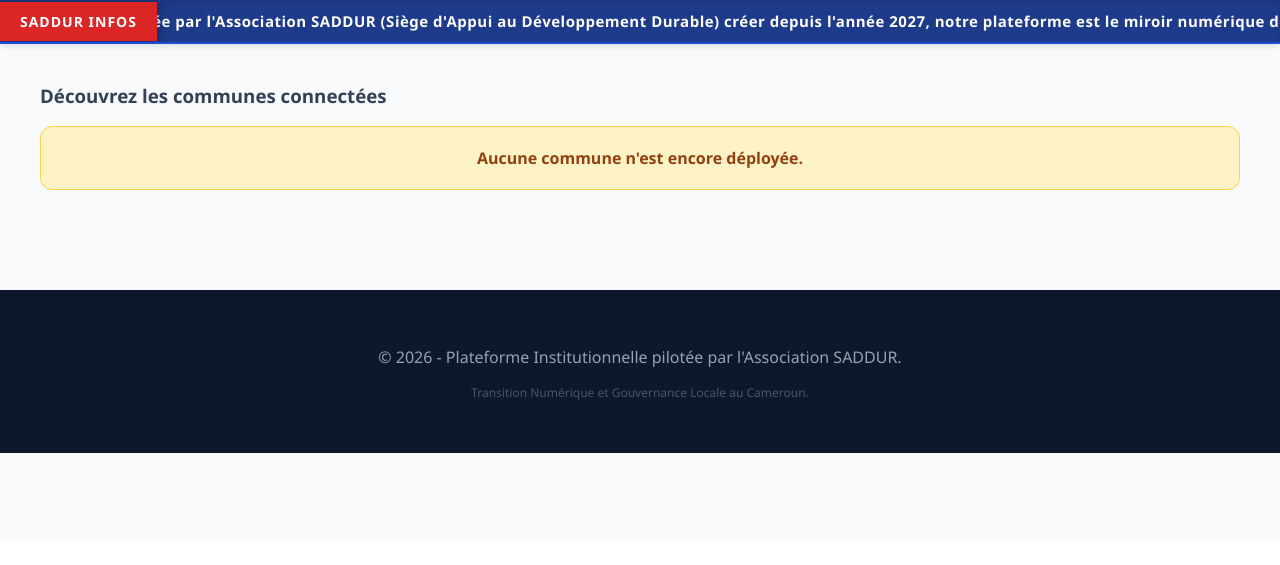
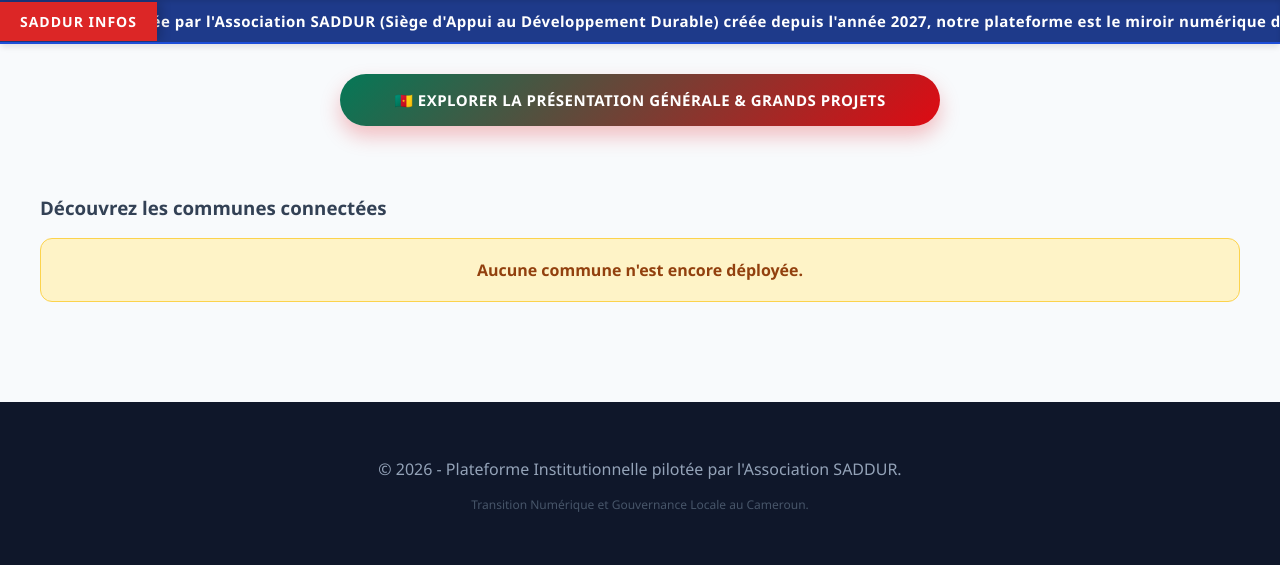
Before and after one commit to tonfoisaacalexis-web/communautedurable, a Django app: page / in a window 1280 px wide. Shown: the part 259-824 px from the top of the page. Before the commit the page ends 712 px from the top, so only its background shows below. Run offline with Django 5.2, Linux system fonts and the light colour scheme; data that the repository does not hold is empty.

Commit message:
Add files via upload

```diff
--- a/territoire/templates/territoire/index.html
+++ b/territoire/templates/territoire/index.html
@@ -22,9 +22,16 @@
         <div class="ticker-title">SADDUR INFOS</div>
         <div class="ticker-text-wrapper">
             <p>
-                Portée par l'Association SADDUR (Siège d'Appui au Développement Durable) créer depuis l'année 2027, notre plateforme est le miroir numérique de l'ingénierie territoriale au Cameroun. Nous offrons à chaque commune une vitrine mondiale pour valoriser son action, attirer les investissements de la Diaspora et rapprocher l'administration des citoyens. &nbsp;&nbsp;&nbsp;&nbsp;&bull;&nbsp;&nbsp;&nbsp;&nbsp; [Phase Pilote] Déploiement réussi des communes de la Vallée du Ntem : Ambam, Kye-Ossi, Olamze et Ma'an.
+                Portée par l'Association SADDUR (Siège d'Appui au Développement Durable) créée depuis l'année 2027, notre plateforme est le miroir numérique de l'ingénierie territoriale au Cameroun. Nous offrons à chaque commune une vitrine mondiale pour valoriser son action, attirer les investissements de la Diaspora et rapprocher l'administration des citoyens. &nbsp;&nbsp;&nbsp;&nbsp;&bull;&nbsp;&nbsp;&nbsp;&nbsp; [Phase Pilote] Déploiement réussi des communes de la Vallée du Ntem : Ambam, Kye-Ossi, Olamze et Ma'an.
             </p>
         </div>
+    </div>
+
+    <!-- ACCÈS AU PORTAIL NATIONAL DE LA RÉPUBLIQUE (PLANCÉ AU BON ENDROIT) -->
+    <div style="margin: 30px auto; text-align: center; max-width: 600px; padding: 0 20px;">
+        <a href="{% url 'presentation_cameroun' %}" style="display: block; background: linear-gradient(135deg, #047857, #df0a13); color: white; padding: 16px 30px; border-radius: 50px; font-size: 15px; font-weight: bold; text-decoration: none; box-shadow: 0 10px 20px rgba(223, 10, 19, 0.25); text-transform: uppercase; letter-spacing: 0.5px; transition: transform 0.2s ease;">
+            🇨🇲 Explorer la Présentation Générale & Grands Projets
+        </a>
     </div>
 
     <!-- CONTENEUR PRINCIPAL DES CARTES -->
@@ -40,6 +47,8 @@
                                 <h4>Mairie de {{ mairie.nom }}</h4>
                                 {% if mairie.armoiries %}
                                     <img src="{{ mairie.armoiries.url }}" alt="Armoiries" style="height: 50px; object-fit: contain;">
+                                {% else %}
+                                    <span style="font-size: 24px;">🏛️</span>
                                 {% endif %}
                             </div>
 
@@ -47,6 +56,8 @@
                                 <div style="display: flex; align-items: center; gap: 15px; margin-bottom: 20px;">
                                     {% if mairie.photo_du_maire %}
                                         <img src="{{ mairie.photo_du_maire.url }}" alt="Maire" class="avatar">
+                                    {% else %}
+                                        <div class="avatar" style="background-color: #cbd5e1; display: flex; align-items: center; justify-content: center; font-weight: bold; color: #475569; font-size: 20px;">M</div>
                                     {% endif %}
                                     <div>
                                         <p style="margin: 0; font-size: 12px; color: #94a3b8; font-weight: bold; text-transform: uppercase;">Exécutif Municipal</p>
```
